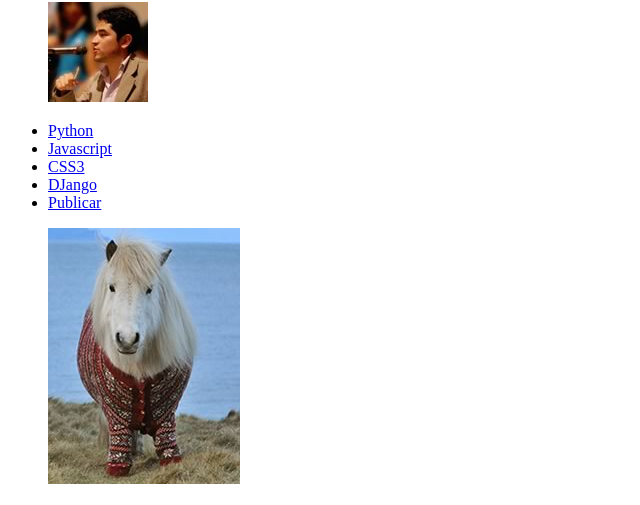
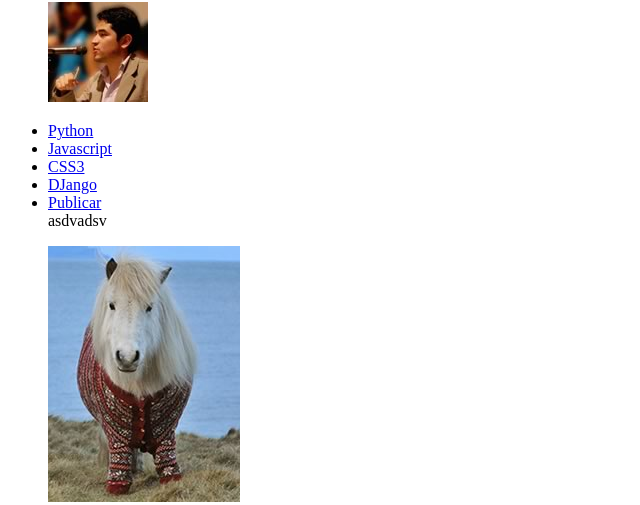
Before and after one commit to makadaza22/PrimeraPrueba, a plain HTML site: page index.html in a window 1280 px wide. Shown: the part 258-763 px from the top of the page, without its empty margins (0-640 px from the left). Drawn offline with Linux system fonts and the light colour scheme.

Commit message:
Update index.html

```diff
--- a/index.html
+++ b/index.html
@@ -30,6 +30,7 @@
 				<li id="publicar_nav">
 					<a href="#">Publicar</a>
 				</li>
+				asdvadsv
 			</ul>
 		</nav>
 
```
